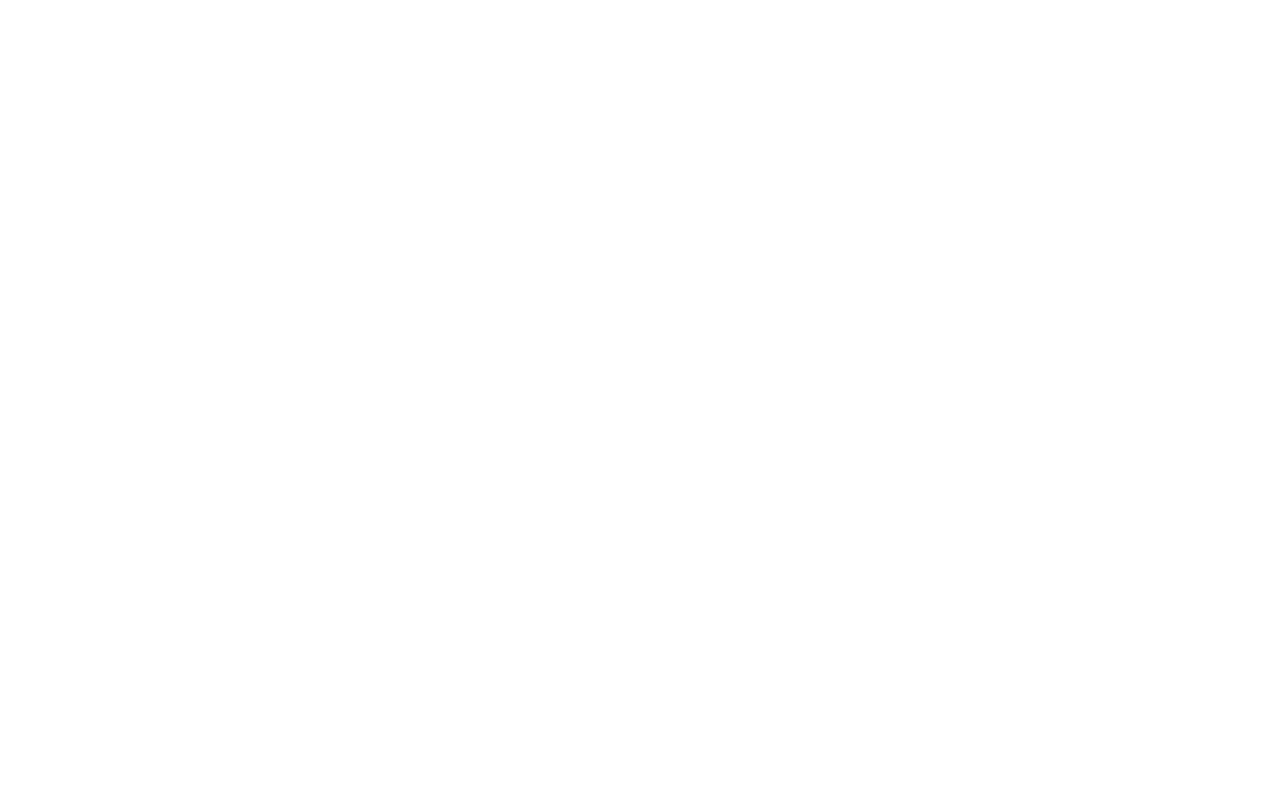
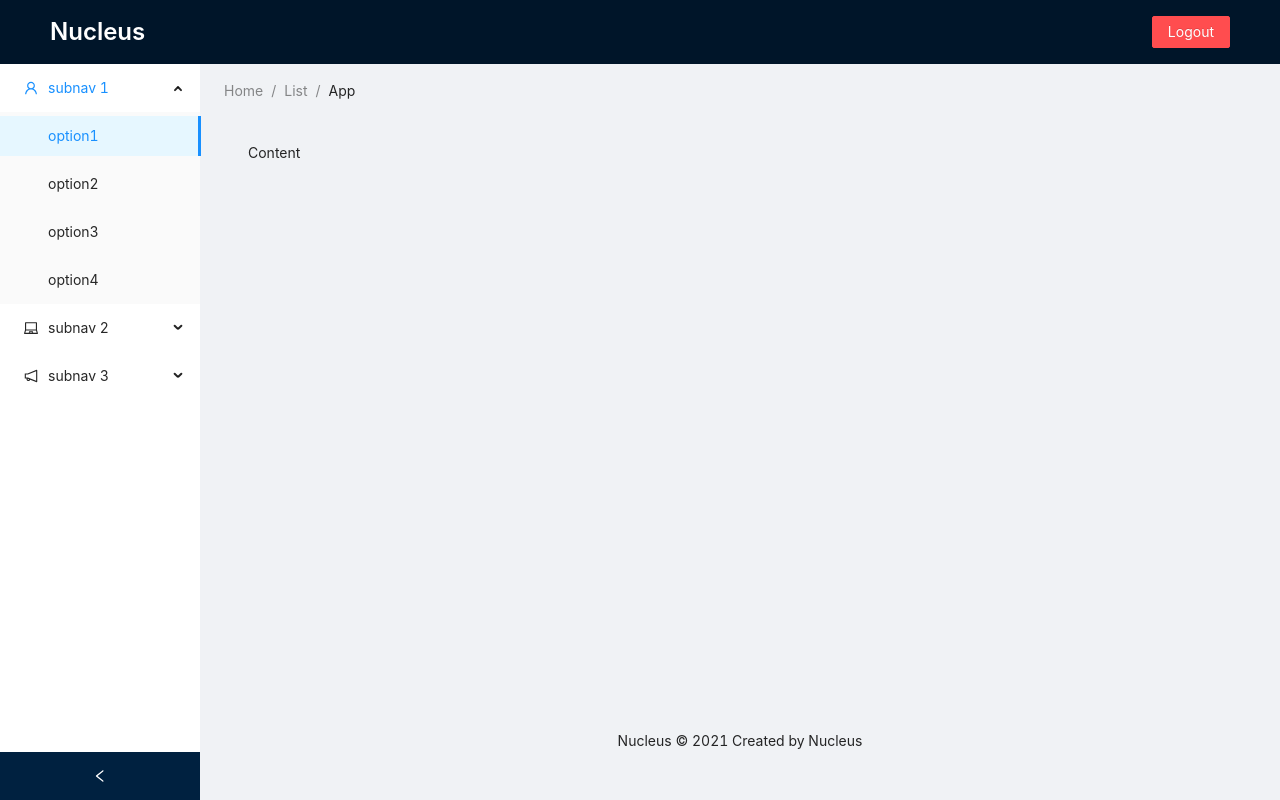
Before and after one commit to chaudharirohit2810/Nucleus_StackHack-2.0, a React (Create React App) app in the folder client/: page /employee in a window 1280 px wide. Built offline with nearby package versions, Linux system fonts and the light colour scheme.

Commit message:
feat: beta employee dashboard

```diff
--- a/client/src/App.js
+++ b/client/src/App.js
@@ -1,5 +1,6 @@
 import React from "react";
 import Auth from "./pages/Auth";
+import Employee from "./pages/Employee";
 import { BrowserRouter as Router, Route, Switch } from "react-router-dom";
 
 function App() {
@@ -7,6 +8,7 @@
         <Router>
             <Switch>
                 <Route exact path="/" component={Auth} />
+                <Route exact path="/employee" component={Employee} />
             </Switch>
         </Router>
     );
--- a/client/src/pages/Auth/index.jsx
+++ b/client/src/pages/Auth/index.jsx
@@ -19,7 +19,12 @@
             .then(res => {
                 if (!res.data.error) {
                     console.log(res.data.result);
-                    alert("Employee Login Success !");
+                    localStorage.setItem(
+                        "employeeEmail",
+                        res.data.result.email
+                    );
+                    this.props.history.push("/employee");
+                    // alert("Employee Login Success !");
                 }
             })
             .catch(error => {
--- /dev/null
+++ b/client/src/pages/Employee/index.jsx
@@ -0,0 +1,140 @@
+import React from "react";
+import { Layout, Menu, Breadcrumb, Row, Col, Typography, Button } from "antd";
+import {
+    UserOutlined,
+    LaptopOutlined,
+    NotificationOutlined,
+} from "@ant-design/icons";
+
+const { SubMenu } = Menu;
+const { Header, Content, Sider, Footer } = Layout;
+const { Title } = Typography;
+
+class SiderDemo extends React.Component {
+    constructor(props) {
+        super(props);
+        this.state = {
+            collapsed: false,
+        };
+    }
+
+    onCollapse = collapsed => {
+        // console.log(collapsed);
+        this.setState({ collapsed });
+    };
+
+    logoutDashboard = () => {
+        if (localStorage.getItem("employeeEmail") !== null) {
+            localStorage.removeItem("employeeEmail");
+        }
+        this.props.history.replace("/");
+    };
+
+    render() {
+        const { collapsed } = this.state;
+        return (
+            <div>
+                <Layout style={{ minHeight: "100vh" }}>
+                    <Header>
+                        <Row justify="space-between">
+                            <Col>
+                                <Title
+                                    style={{
+                                        color: "white",
+                                        marginTop: "1rem",
+                                    }}
+                                    level={3}
+                                >
+                                    Nucleus
+                                </Title>
+                            </Col>
+                            <Col>
+                                <Button
+                                    onClick={this.logoutDashboard}
+                                    type="primary"
+                                    danger
+                                >
+                                    Logout
+                                </Button>
+                            </Col>
+                        </Row>
+                    </Header>
+                    <Layout>
+                        <Sider
+                            width={200}
+                            onCollapse={this.onCollapse}
+                            collapsible
+                            collapsed={collapsed}
+                            className="site-layout-background"
+                        >
+                            <Menu
+                                mode="inline"
+                                defaultSelectedKeys={["1"]}
+                                defaultOpenKeys={["sub1"]}
+                                style={{ height: "100%", borderRight: 0 }}
+                            >
+                                <SubMenu
+                                    key="sub1"
+                                    icon={<UserOutlined />}
+                                    title="subnav 1"
+                                >
+                                    <Menu.Item key="1">option1</Menu.Item>
+                                    <Menu.Item key="2">option2</Menu.Item>
+                                    <Menu.Item key="3">option3</Menu.Item>
+                                    <Menu.Item key="4">option4</Menu.Item>
+                                </SubMenu>
+                                <SubMenu
+                                    key="sub2"
+                                    icon={<LaptopOutlined />}
+                                    title="subnav 2"
+                                >
+                                    <Menu.Item key="5">option5</Menu.Item>
+                                    <Menu.Item key="6">option6</Menu.Item>
+                                    <Menu.Item key="7">option7</Menu.Item>
+                                    <Menu.Item key="8">option8</Menu.Item>
+                                </SubMenu>
+                                <SubMenu
+                                    key="sub3"
+                                    icon={<NotificationOutlined />}
+                                    title="subnav 3"
+                                >
+                                    <Menu.Item key="9">option9</Menu.Item>
+                                    <Menu.Item key="10">option10</Menu.Item>
+                                    <Menu.Item key="11">option11</Menu.Item>
+                                    <Menu.Item key="12">option12</Menu.Item>
+                                </SubMenu>
+                            </Menu>
+                        </Sider>
+                        <Layout style={{ padding: "0 24px 24px" }}>
+                            <Breadcrumb style={{ margin: "16px 0" }}>
+                                <Breadcrumb.Item>Home</Breadcrumb.Item>
+                                <Breadcrumb.Item>List</Breadcrumb.Item>
+                                <Breadcrumb.Item>App</Breadcrumb.Item>
+                            </Breadcrumb>
+                            <Content
+                                className="site-layout-background"
+                                style={{
+                                    padding: 24,
+                                    margin: 0,
+                                    minHeight: 280,
+                                }}
+                            >
+                                Content
+                            </Content>
+                            <Footer
+                                style={{
+                                    textAlign: "center",
+                                }}
+                            >
+                                Nucleus © 2021 Created by Nucleus
+                            </Footer>
+                        </Layout>
+                    </Layout>
+                </Layout>
+            </div>
+        );
+    }
+}
+
+export default SiderDemo;
+// ReactDOM.render(<SiderDemo />, mountNode);
```
Also changed, not shown: 2 other files (tests, documents, lock files or other folders).
